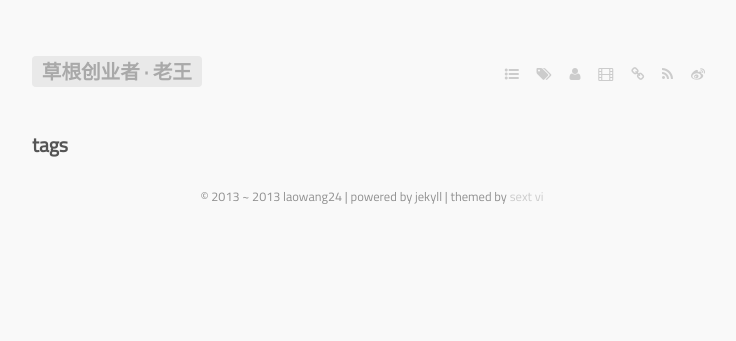
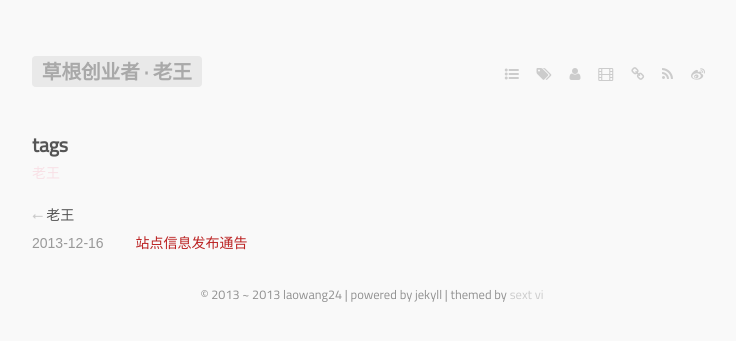
Before and after one commit to laowang24/laowang24.github.com, a Jekyll site: the page built from tags.markdown, in a window 1280 px wide. Shown: the top 341 px of the page, without its empty margins (268-1004 px from the left). Built offline with Jekyll 4.4.1, drawn with Linux system fonts in a browser that asks for light colours; some web fonts are replaced; Markdown is read by kramdown in place of the engine named in the settings.

Commit message:
update at 2013-12-16

```diff
--- a/_posts/2013-12-16-welcome.markdown
+++ b/_posts/2013-12-16-welcome.markdown
@@ -2,6 +2,6 @@
 title: 站点信息发布通告
 layout: post
 tags:
-  -
+  - 老王
 ---
 本站点2014.01.01正式发布，敬请期待！
```
